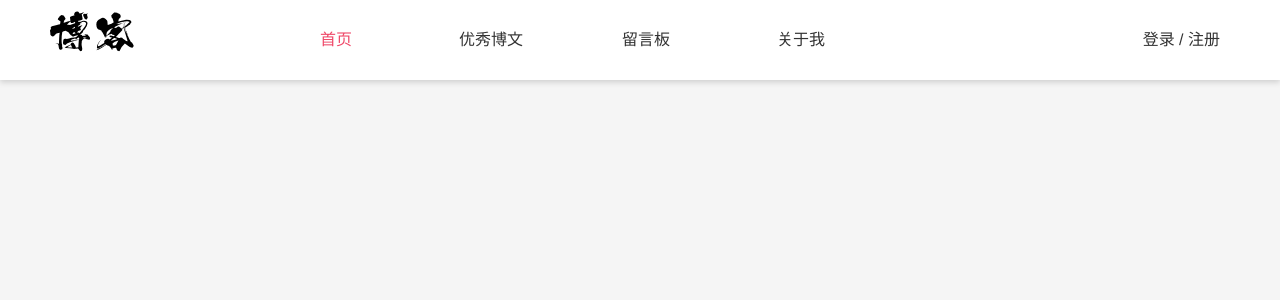
After one commit to MeetPython2018/Blog_P1, a Django app: page /about_me/ in a window 1280 px wide. The commit adds this page. Shown: the top 300 px of the page. Run offline with Django 3.2, Linux system fonts and the light colour scheme; parts of the project's set-up code (start-up, migrations or seed data) failed here and were passed over; some libraries are stand-ins or nearby versions.

Commit message:
添加博客关于我版块

```diff
--- /dev/null
+++ b/blogs/static/blogs/css/about_me.css
@@ -0,0 +1,95 @@
+*{
+    margin: 0;
+    padding: 0;
+    list-style: none;
+}
+body{
+    font-family: PingFang SC,Helvetica Neue,Helvetica,Hiragino Sans GB,Microsoft YaHei,Arial,sans-serif;
+    font-size: 14px;
+    color: #333;
+    background: #f5f5f5;
+}
+a{
+    text-decoration: none;
+}
+.header{
+    position: fixed;
+    top: 0;
+    z-index: 888;
+    width: 100%;
+    height: 80px;
+    background: #fff;
+    box-shadow: 0 2px 6px 0 rgba(0,0,0,.17);
+}
+.header .con{
+    width: 1200px;
+    height: 100%;
+    margin: 0 auto;
+}
+.logo{
+    cursor: pointer;
+    display: block;
+    width: 90pt;
+    height: 60px;
+    margin: 10px;
+    float: left;
+}
+.nav-wrap{
+    width: 620px;
+    position: relative;
+    margin: 10px 0 0 80px;
+    float: left;
+    display: flex;
+    justify-content: space-around;
+    align-items: center;
+}
+.nav-item{
+    display: block;
+    width: 90pt;
+    margin-right: 3px;
+    height: 60px;
+    font-size: 1pc;
+    line-height: 60px;
+    float: left;
+    text-align: center;
+    cursor: pointer;
+}
+.nav-item a{
+    width: 100%;
+    height: 100%;
+    display: block;
+    color: #333;
+    text-decoration: none;
+}
+.nav-item:hover a{
+    color: #ef4868;
+}
+.login-box{
+    height: 5pc;
+    line-height: 5pc;
+    text-align: center;
+    font-size: 1pc;
+    margin-right: 20px;
+    float: right;
+}
+.item-text{
+    line-height: 5pc;
+    text-align: center;
+    font-size: 1pc;
+    cursor: pointer;
+}
+.item-txt{
+    line-height: 5pc;
+    text-align: center;
+    font-size: 1pc;
+    cursor: pointer;
+}
+.item-text:hover{
+    color: #ef4868;
+}
+.item-txt:hover{
+    color: #ef4868;
+}
+.avtive{
+    color: #ef4868;
+}
--- /dev/null
+++ b/blogs/templates/polls/about_me.html
@@ -0,0 +1,52 @@
+<!doctype html>
+<html lang="en">
+<head>
+    <meta charset="UTF-8">
+    <meta name="viewport"
+          content="width=device-width, user-scalable=no, initial-scale=1.0, maximum-scale=1.0, minimum-scale=1.0">
+    <meta http-equiv="X-UA-Compatible" content="ie=edge">
+    <title>关于我--个人博客平台</title>
+    {% load static %}
+    <link rel="shortcut icon" href="{% static "blogs/img/favicon.ico" %}" type="image/x-icon" />
+    <link rel="stylesheet" href="{% static 'blogs/css/about_me.css' %}">
+</head>
+<body>
+    <div class="header">
+        <div class="con">
+            <img src="{% static "blogs/img/boke.svg" %}" alt="" class="logo">
+            <div class="nav-wrap">
+                <li class="nav-item avtive xs_li_07">
+                    <a href="" style="text-decoration: none;color: #ef4868">首页</a>
+                </li>
+                <li class="nav-item xs_li_07">
+                    <a href="{% url 'blogs:my_blog'%}" style="text-decoration: none" class="myblog">优秀博文</a>
+                </li>
+                {% if statue == 2 %}
+                    <li class="nav-item xs_li_07" style="text-decoration: none">
+                        <a href="{% url "person:index" %}" style="text-decoration: none">我的博客</a>
+                    </li>
+                {% endif %}
+                <li class="nav-item xs_li_07" style="text-decoration: none">
+                    <a href="" style="text-decoration: none">留言板</a>
+                </li>
+                <li class="nav-item xs_li_07">
+                    <a href="{% url 'blogs:about_me' %}" style="text-decoration: none">关于我</a>
+                </li>
+            </div>
+            <div class="login-box">
+                {% if not email %}
+                    <a href="{% url 'verify:login'%}" class="item-text" style="text-decoration: none;color: #333">登录</a> /
+                    <a href="{% url 'verify:register' %}" class="item-text" style="text-decoration: none;color: #333">注册</a>
+                    {% else %}
+                    <span style="color: gold;">
+                        <i class="iconfont icon-celebration_party-cr" style="font-size: 22px"></i>
+                    </span><a href="{% url 'person:index' %}" style="text-decoration: none;margin: 0 10px 0 5px">{{ uName.username }}</a>
+                    <a href="{% url 'verify:secede' %}" style="text-decoration: none;color: green">
+                        <i class="iconfont icon-yyexit" style="font-size: 22px;color: green;font-weight: 600"></i>
+                    </a>
+                {% endif %}
+            </div>
+        </div>
+    </div>
+</body>
+</html>
--- a/blogs/templates/polls/index.html
+++ b/blogs/templates/polls/index.html
@@ -101,7 +101,7 @@
                     <a href="" style="text-decoration: none">留言板</a>
                 </li>
                 <li class="nav-item xs_li_07">
-                    <a href="" style="text-decoration: none">关于我</a>
+                    <a href="{% url 'blogs:about_me' %}" style="text-decoration: none">关于我</a>
                 </li>
             </div>
             <div class="login-box">
--- a/blogs/urls.py
+++ b/blogs/urls.py
@@ -7,5 +7,6 @@ urlpatterns = [
     path('getKeyword/', views.getKeyword, name='getKeyword'),
     path('my_blog/', views.my_blog, name='my_blog'),
     path('blog_show/<int:item_id>', views.blog_show, name='blog_show'),
-    path('kaitong/', views.kaitong, name='kaitong')
+    path('kaitong/', views.kaitong, name='kaitong'),
+    path('about_me/', views.about_me, name='about_me')
 ]
--- a/blogs/views.py
+++ b/blogs/views.py
@@ -201,3 +201,9 @@ def PT_blog_show(request, item_id):
         return render(request, "polls/PT_blog_show.html",
                       {'email': email, 'article': article, 'last_article': last_article,
                        'next_article': next_article, 'item_id': item_id, 'pl': pl})
+
+
+# 关于我
+def about_me(request):
+    if request.method == 'GET':
+        return render(request, 'polls/about_me.html')
```
